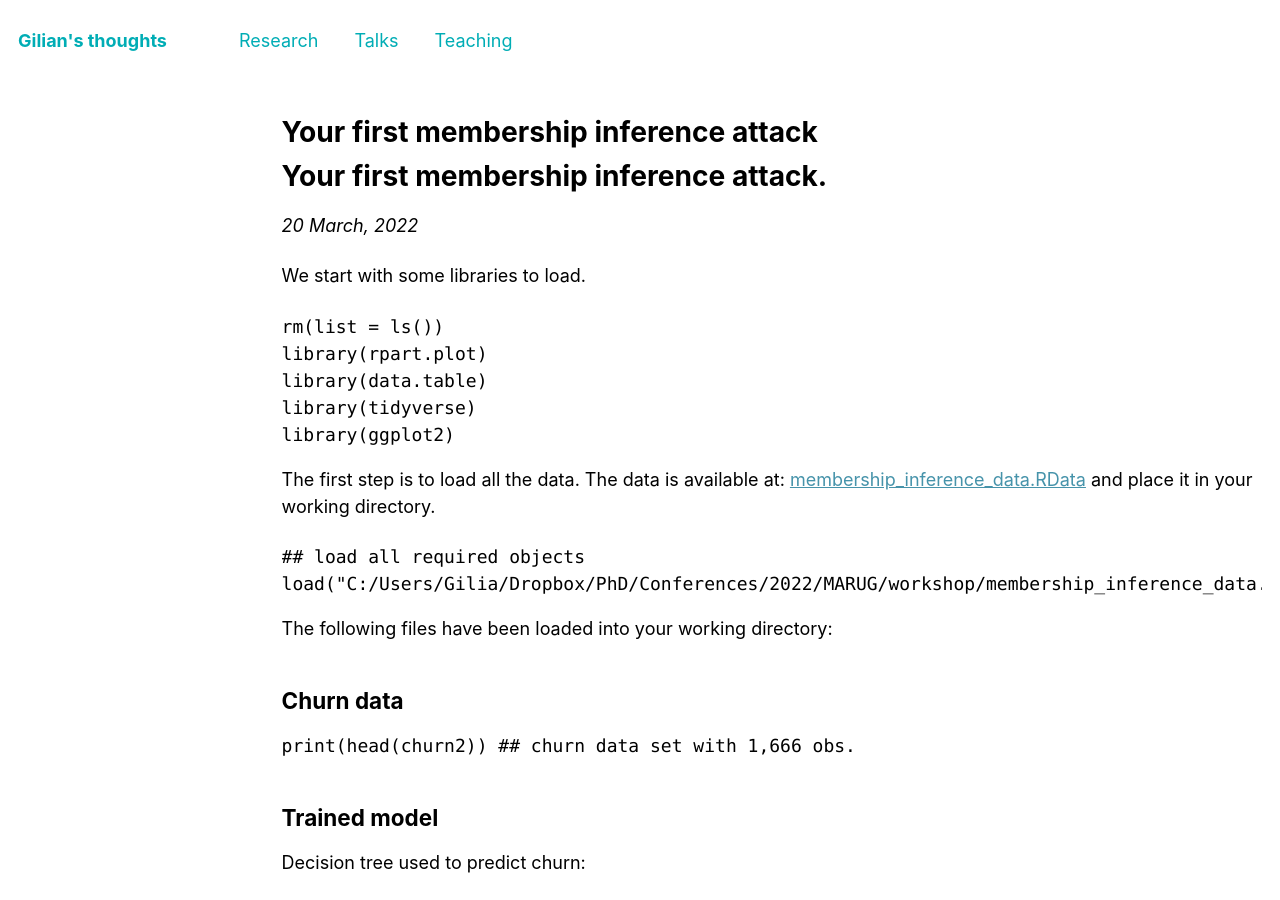
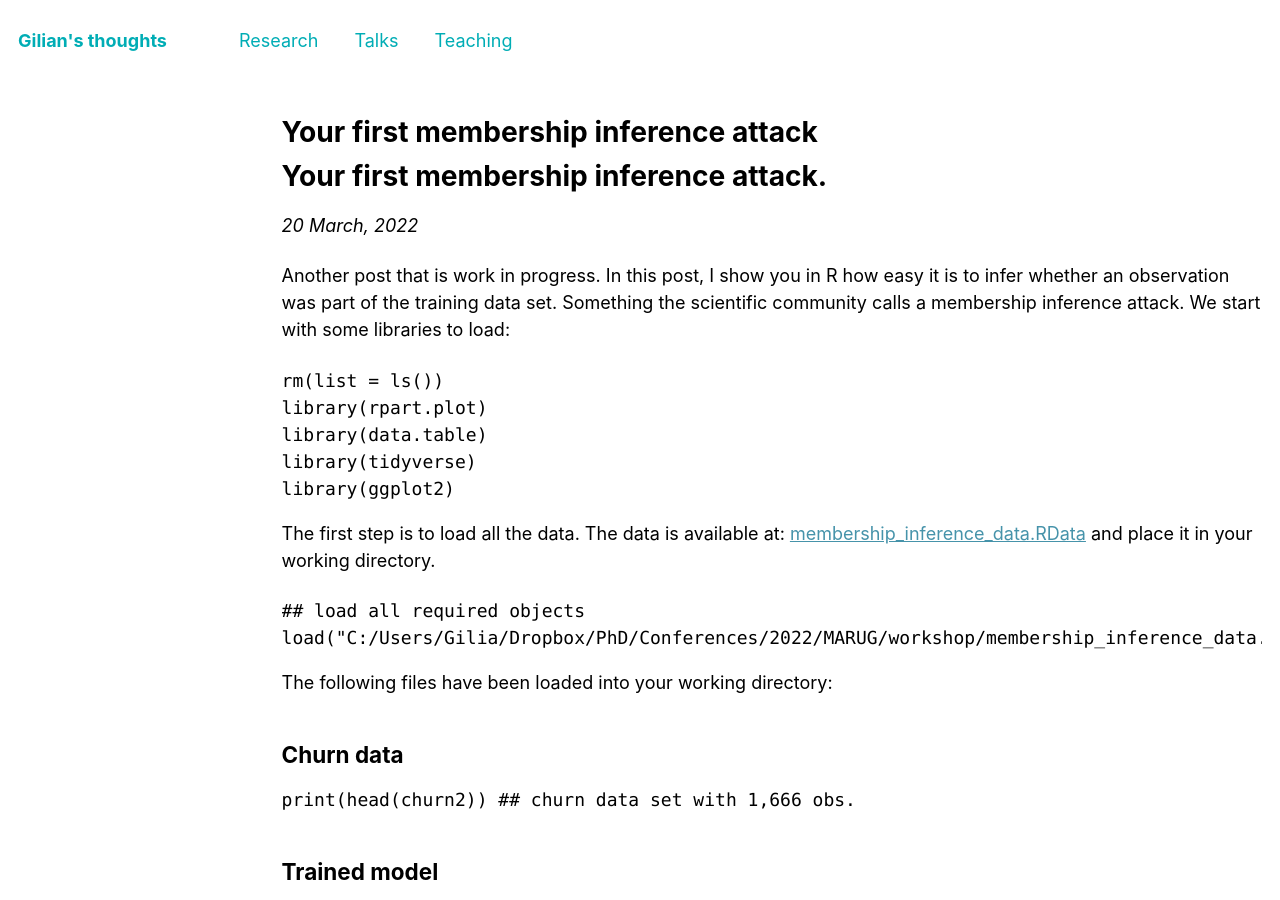
Before and after one commit to GilianPonte/gilianponte.github.io, a Jekyll site: the page built from _posts/2022-03-20-membership-inference.md, in a window 1280 px wide and 900 px high. Built offline with Jekyll 4.4.1, drawn with Linux system fonts in a browser that asks for light colours; formulas are drawn with MathJax 3.

Commit message:
Update 2022-03-20-membership-inference.md

````diff
--- a/_posts/2022-03-20-membership-inference.md
+++ b/_posts/2022-03-20-membership-inference.md
@@ -9,7 +9,7 @@ editor_options:
 # Your first membership inference attack.
 *20 March, 2022*
 
-We start with some libraries to load.
+Another post that is work in progress. In this post, I show you in R how easy it is to infer whether an observation was part of the training data set. Something the scientific community calls a membership inference attack. We start with some libraries to load:
 
 ```{r}
 rm(list = ls())
````
